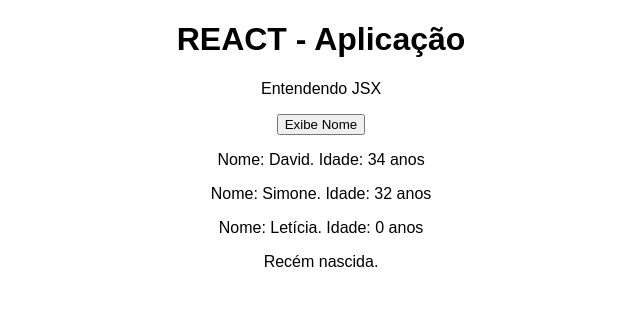
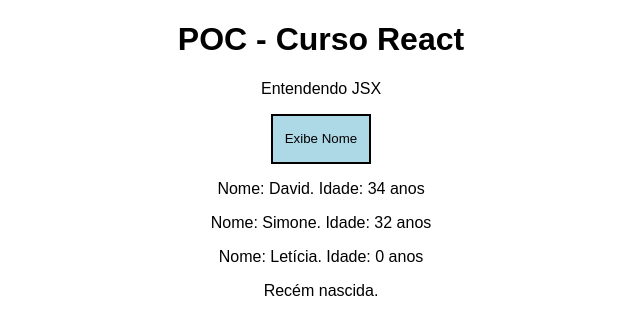
Before and after one commit to david-bsampaio/react-poc, a React (Create React App) app: page / in a window 1280 px wide. Both pictures are taken after a click on the button "Exibe Nome". Shown: the top 334 px of the page, without its empty margins (319-959 px from the left). Built offline with nearby package versions, Linux system fonts and the light colour scheme.

Commit message:
Melhorias na forma de tratar lógica de exibição do JSX

```diff
--- a/src/App.js
+++ b/src/App.js
@@ -11,9 +11,7 @@
     ],
     showPersons: false
   }
-style = {
-  "backgroundColor": "blue"
-}
+
 switchNameHandler = (newName) => {
   console.log('Foi clicado.');
   this.setState({
@@ -31,23 +29,39 @@
   this.setState({showPersons: !doesShow});
 }
 
+togglePersonsDisplay = () => {
+  let result = null;
+
+  if( this.state.showPersons ){
+    result = (
+      <div>
+        <Person name={this.state.people[0].name}
+                age={this.state.people[0].age}
+                click={this.switchNameHandler.bind(this, 'valor bindado')}/>
+        <Person name={this.state.people[1].name} age={this.state.people[1].age}/>
+        <Person name={this.state.people[2].name} age={this.state.people[2].age}>Recém nascida.</Person>
+      </div>
+    );
+  }
+  return result;
+}
+
   render() {
+    const style = {
+      "backgroundColor": "lightblue",
+      "width": "100px",
+      "height": "50px",
+      "border": "2px solid black",
+      "cursor": "pointer"
+    };
+    let persons = this.togglePersonsDisplay();
+
     return (
       <div className="App">
-        <h1>REACT - Aplicação</h1>
+        <h1>POC - Curso React</h1>
         <p>Entendendo JSX</p>
-        <button styleClass={this.style} onClick={this.togglePersonsHandler}>Exibe Nome</button>
-        {
-          this.state.showPersons ?
-            <div>
-              <Person name={this.state.people[0].name}
-                      age={this.state.people[0].age}
-                      click={this.switchNameHandler.bind(this, 'valor bindado')}/>
-              <Person name={this.state.people[1].name} age={this.state.people[1].age}/>
-              <Person name={this.state.people[2].name} age={this.state.people[2].age}>Recém nascida.</Person>
-            </div>
-        : null
-        }
+        <button style={style} onClick={this.togglePersonsHandler}>Exibe Nome</button>
+        {persons}
       </div>
     );
   }
```
